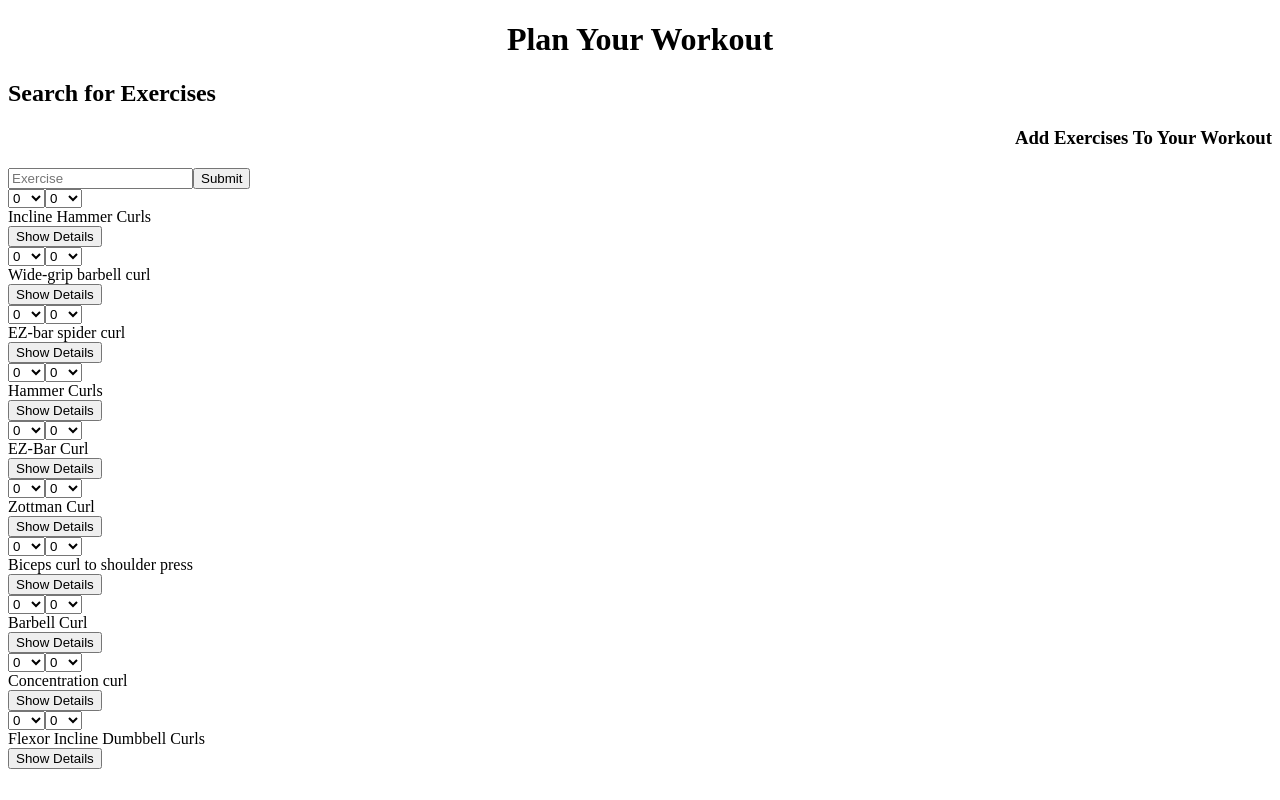
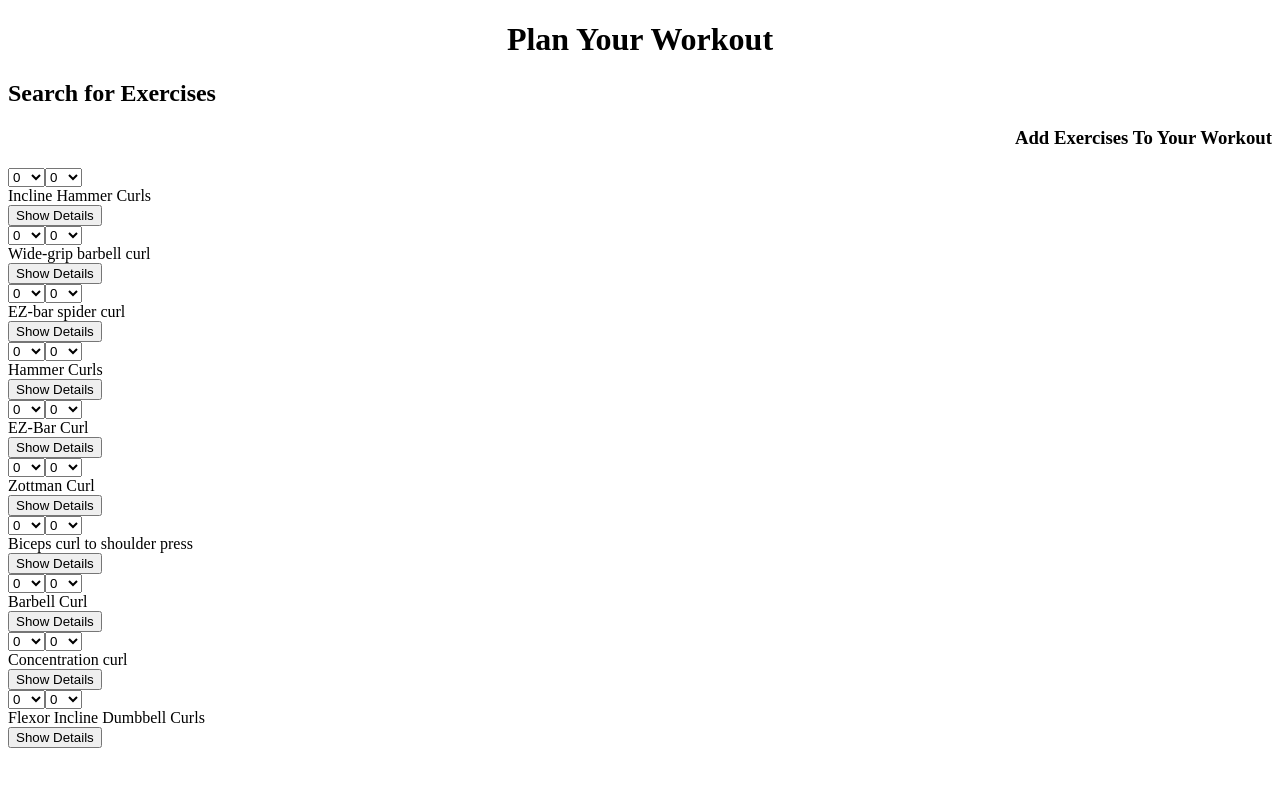
Before and after one commit to TechTitansGeaux/MyFitFix, a React app: page /workout-planner in a window 1280 px wide. Built offline with nearby package versions, Linux system fonts and the light colour scheme; the HTML template or start-up script is replaced by a standard one.

Commit message:
trying to make deployment work, commented out workoutsearch

```diff
--- a/client/src/WorkoutPage/WorkoutPlan.jsx
+++ b/client/src/WorkoutPage/WorkoutPlan.jsx
@@ -1,7 +1,7 @@
 import React, { useState } from 'react';
 import data from "./data.json";
 import WorkoutList from './WorkoutList';
-import WorkoutSearch from './WorkoutSearch';
+//import WorkoutSearch from './WorkoutSearch';
 
 
 function WorkoutPlanner() {
@@ -16,7 +16,6 @@ const [ exercises, setExercises] = useState(data);
     <h2 align='left'>Search for Exercises</h2>
     <h3 align='right'> Add Exercises To Your Workout</h3>
     <div className='workoutSearch'>
-      <WorkoutSearch />
     </div>
     <div className='workout'>
      <WorkoutList exercises={exercises}/>
```
